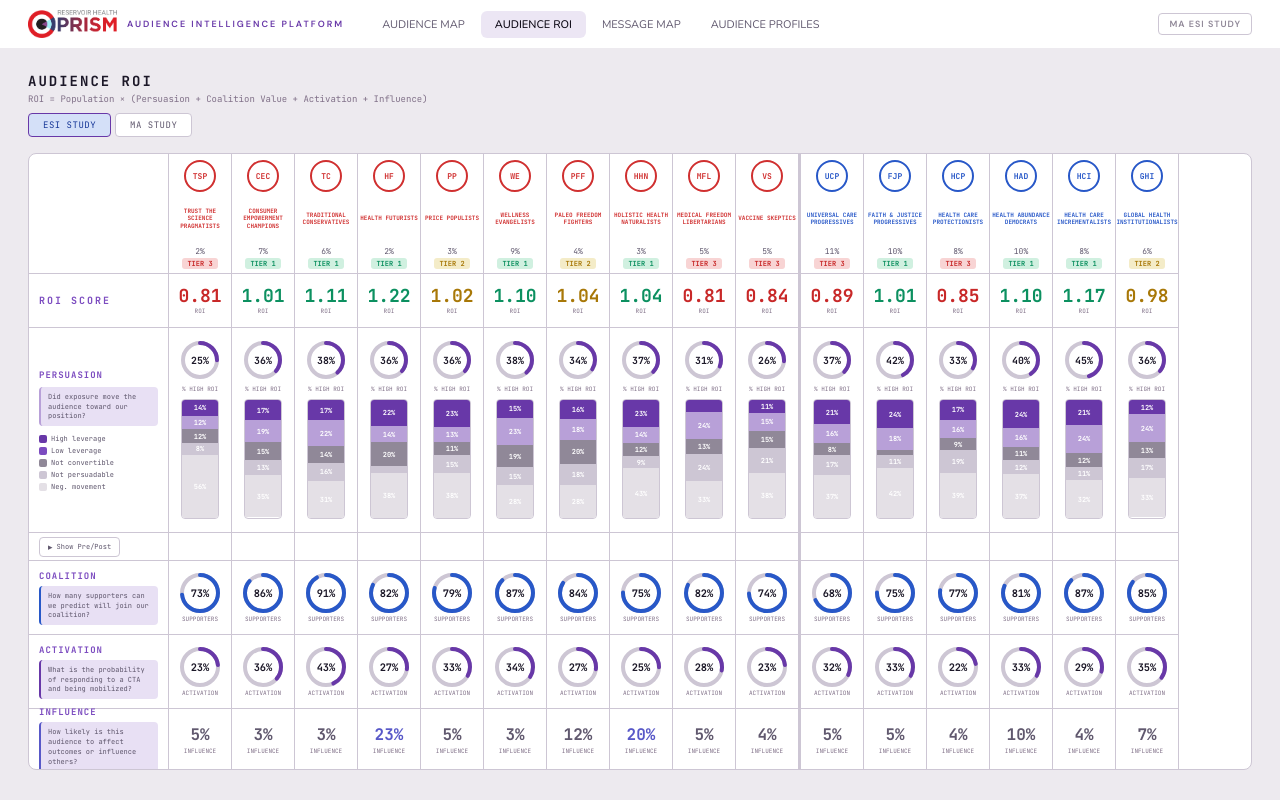
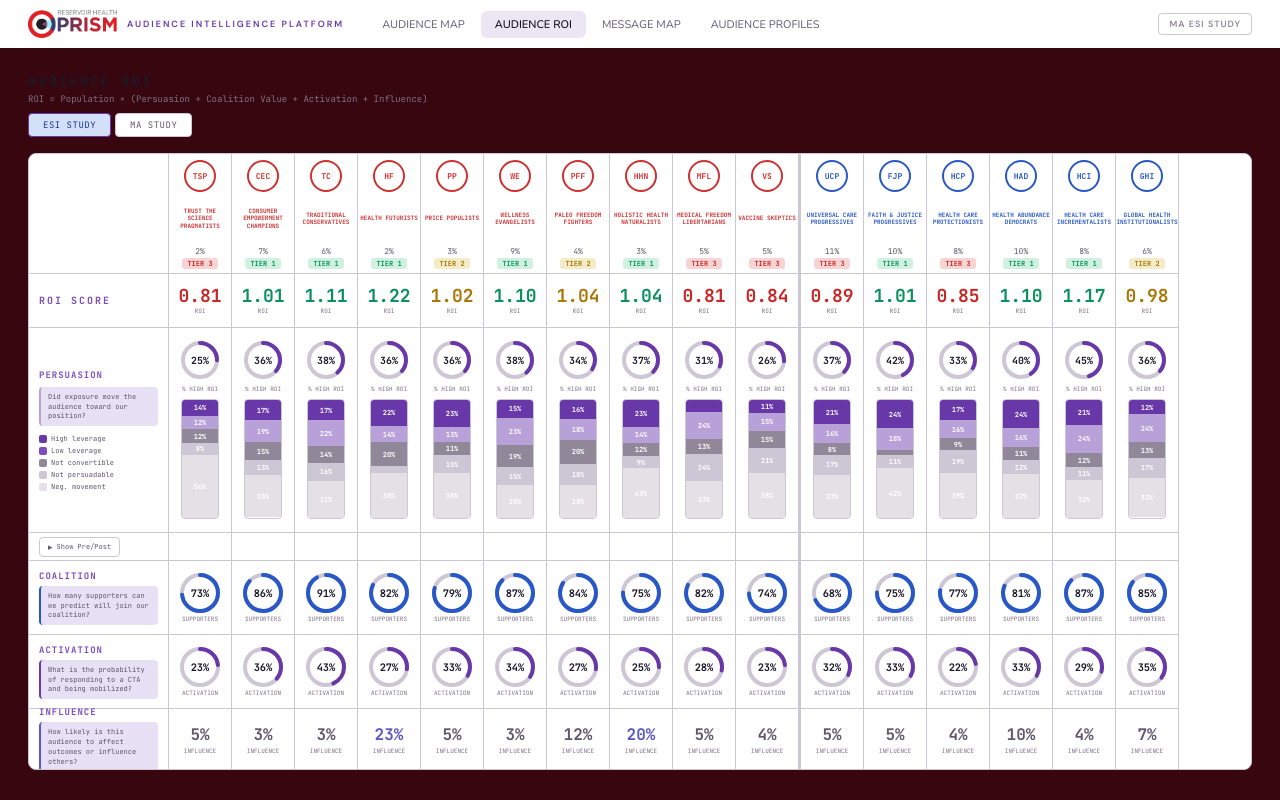
Before and after one commit to prism-lead/prism-dashboard-v5, a React (Vite) app: page /roi in a window 1280 px wide. Built offline with nearby package versions, Linux system fonts and the light colour scheme.

Commit message:
Change LIGHT theme background color

```diff
--- a/src/theme.js
+++ b/src/theme.js
@@ -163,7 +163,7 @@ const DARK = {
 const LIGHT = {
 
   // ── Core surfaces ──────────────────────────────
-  bg:           "#edeaef",      // soft warm lavender page bg
+  bg:           "#37060e",      // soft warm lavender page bg
   bgAlt:        "#e4e0e6",      // deeper lavender alt
   card:         "#ffffff",      // clean white cards
   cardAlt:      "#f5f3f7",      // tinted card alt
```
